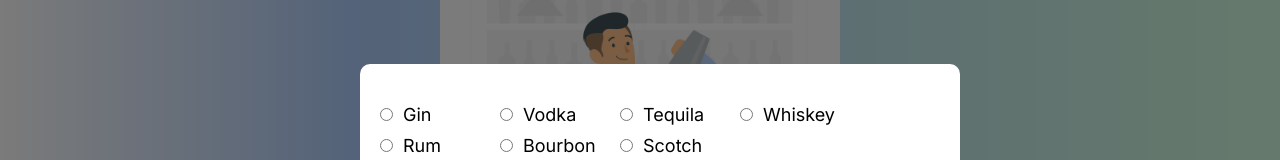
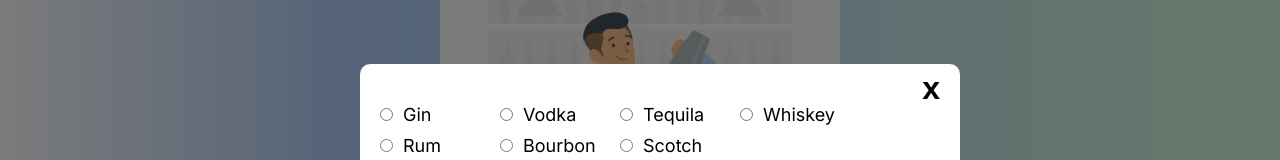
Before and after one commit to Sozai83/Project5_PartyBuddy, a Next.js app: page / in a window 1280 px wide. Both pictures are taken after a click on the button "Filtering". Shown: the part 296-456 px from the top of the page. Built offline with nearby package versions, Linux system fonts and the light colour scheme.

Commit message:
Filtering - Function - Added filter close feature by clicking the background

```diff
--- a/src/app/components/lottery/filtering/Filtering.module.scss
+++ b/src/app/components/lottery/filtering/Filtering.module.scss
@@ -59,7 +59,7 @@
 
         .close{
             position: absolute;
-            top: 10px;
+            top: 6px;
             right: 20px;
             border: none;
             background: none;
--- a/src/app/components/lottery/filtering/Filtering.tsx
+++ b/src/app/components/lottery/filtering/Filtering.tsx
@@ -19,12 +19,18 @@ export default function Filtering({ setFilteredAlcohol, setFiltering }: any) {
     }
 
     const closeFiltering = (e: any) => {
-        e.preventDefault();
-        setFiltering(false);
+        if (e.target.id && (e.target.id == "filteringBg" || e.target.id == "closeFiltering")) {
+            e.preventDefault();
+            setFiltering(false);
+        }
     }
 
     return (
-        <section className={styles.filteringWrapper}>
+        <section
+            id="filteringBg"
+            className={styles.filteringWrapper}
+            onClick={closeFiltering}
+        >
             <div className={styles.inner}>
                 <form onChange={setSelectedAlcohol}>
                     <div className={styles.radio}>
@@ -60,8 +66,10 @@ export default function Filtering({ setFilteredAlcohol, setFiltering }: any) {
                 <div className={styles.clearFiltering}>
                     <button onClick={clearFiltering}>Clear filtering</button>
                 </div>
-                <button className={styles.close}
-                    onClick={closeFiltering}></button>
+                <button
+                    id="closeFiltering"
+                    className={styles.close}
+                    onClick={closeFiltering}>x</button>
             </div>
 
         </section>
```
